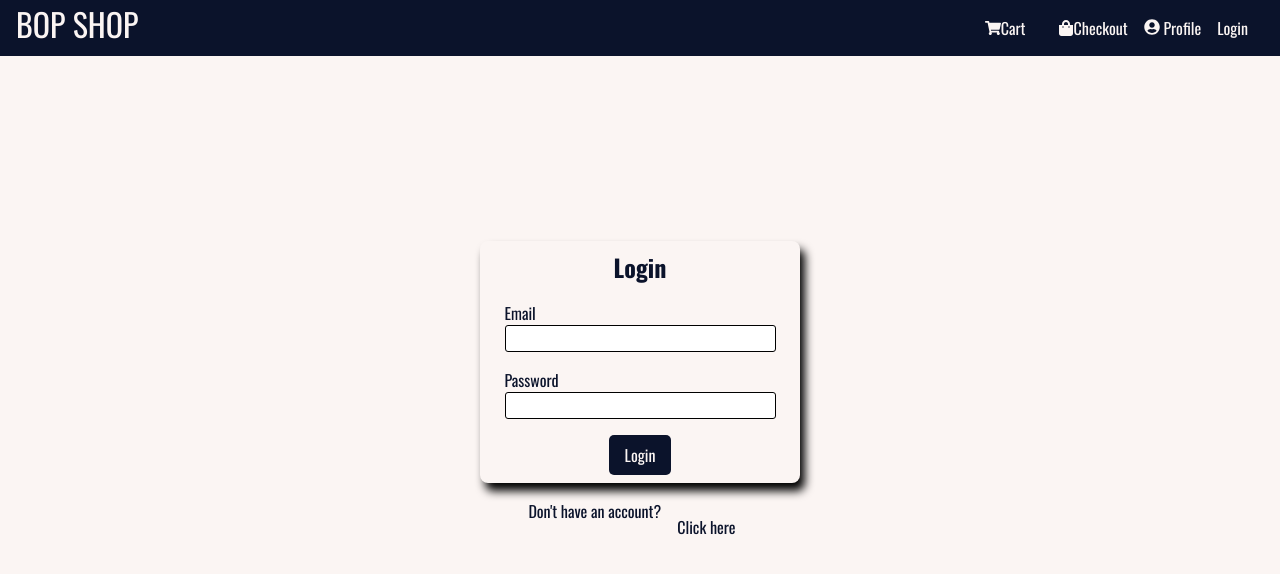
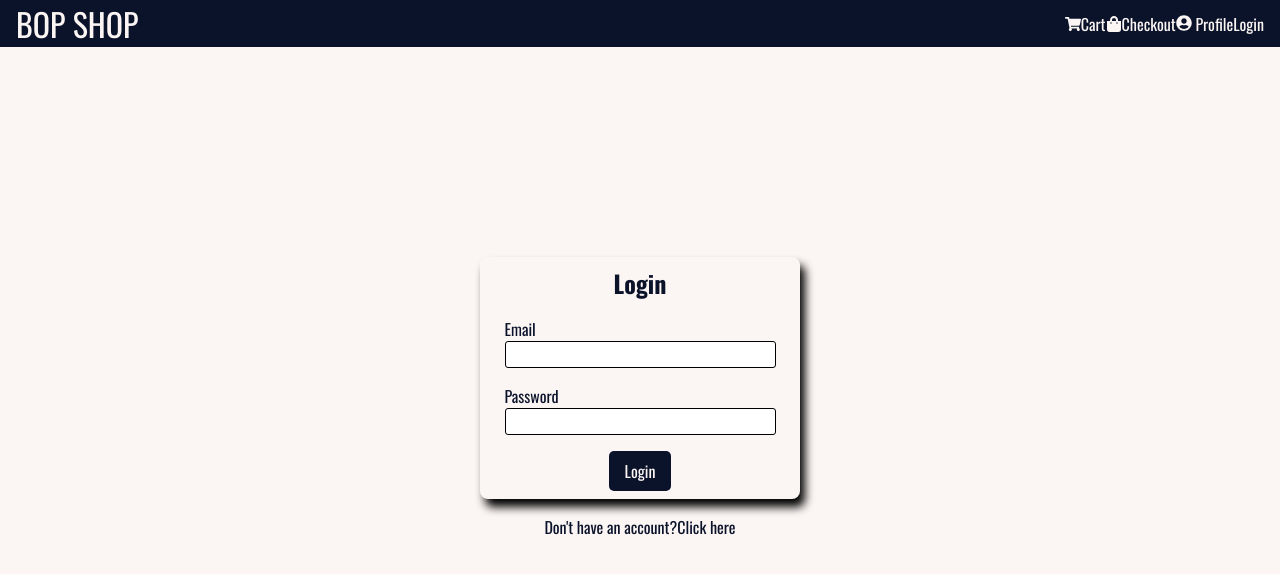
Before and after one commit to Aim4dabush/bop-shop, a React (Create React App) app: page /login in a window 1280 px wide. Shown: the top 574 px of the page. Built offline with nearby package versions, Linux system fonts and the light colour scheme; no server answers; the database is empty.

Commit message:
added new custom field to shared Link component

```diff
--- a/src/components/login/Login.js
+++ b/src/components/login/Login.js
@@ -87,7 +87,7 @@ const Login = () => {
       </form>
       <p className={styles.registrationLink}>
         Don't have an account?{" "}
-        <Link colorPrimary={false} path={"/registration"}>
+        <Link colorPrimary={false} path={"/registration"} padding={false}>
           Click here
         </Link>
       </p>
--- a/src/components/shared/link/Link.js
+++ b/src/components/shared/link/Link.js
@@ -3,10 +3,12 @@ import { NavLink } from "react-router-dom";
 //styles
 import styles from "./Link.module.scss";
 
-const Link = ({ children, colorPrimary, path }) => {
+const Link = ({ children, colorPrimary, padding, path }) => {
   return (
     <NavLink
-      className={`${colorPrimary ? styles.linkPrimary : styles.linkSecondary}`}
+      className={`${
+        colorPrimary ? styles.linkPrimary : styles.linkSecondary
+      }  ${padding ? styles.pad : styles.noPad}`}
       to={path}
     >
       {children}
--- a/src/components/shared/link/Link.module.scss
+++ b/src/components/shared/link/Link.module.scss
@@ -6,7 +6,6 @@
   color: $primary;
   display: flex;
   flex-grow: 1;
-  padding: 1rem;
 
   &:hover {
     color: $modal;
@@ -19,10 +18,17 @@
   color: $secondary;
   display: flex;
   flex-grow: 1;
-  padding: 1rem;
 
   &:hover {
     color: $modal;
     cursor: pointer;
   }
 }
+
+.noPad {
+  padding: 0;
+}
+
+.pad {
+  padding: 1rem;
+}
```
